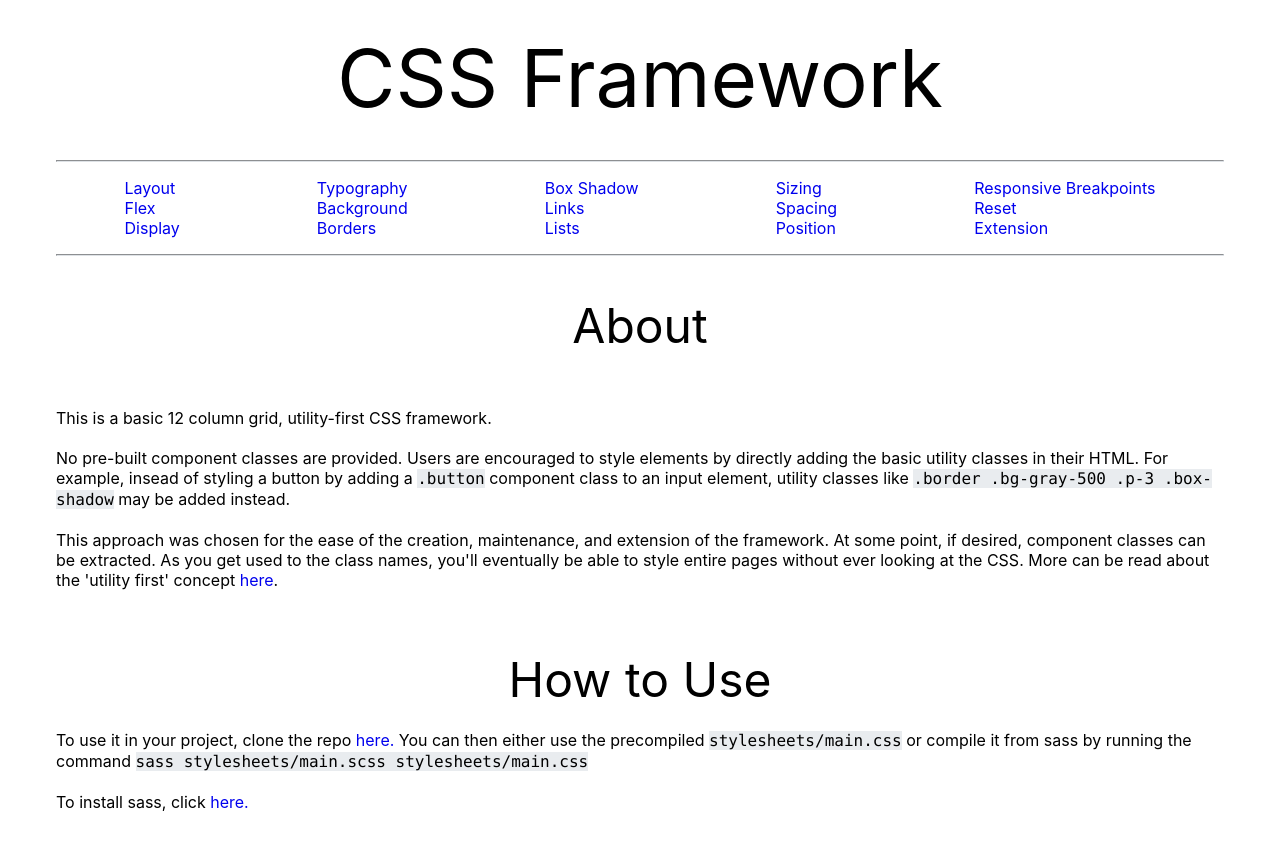
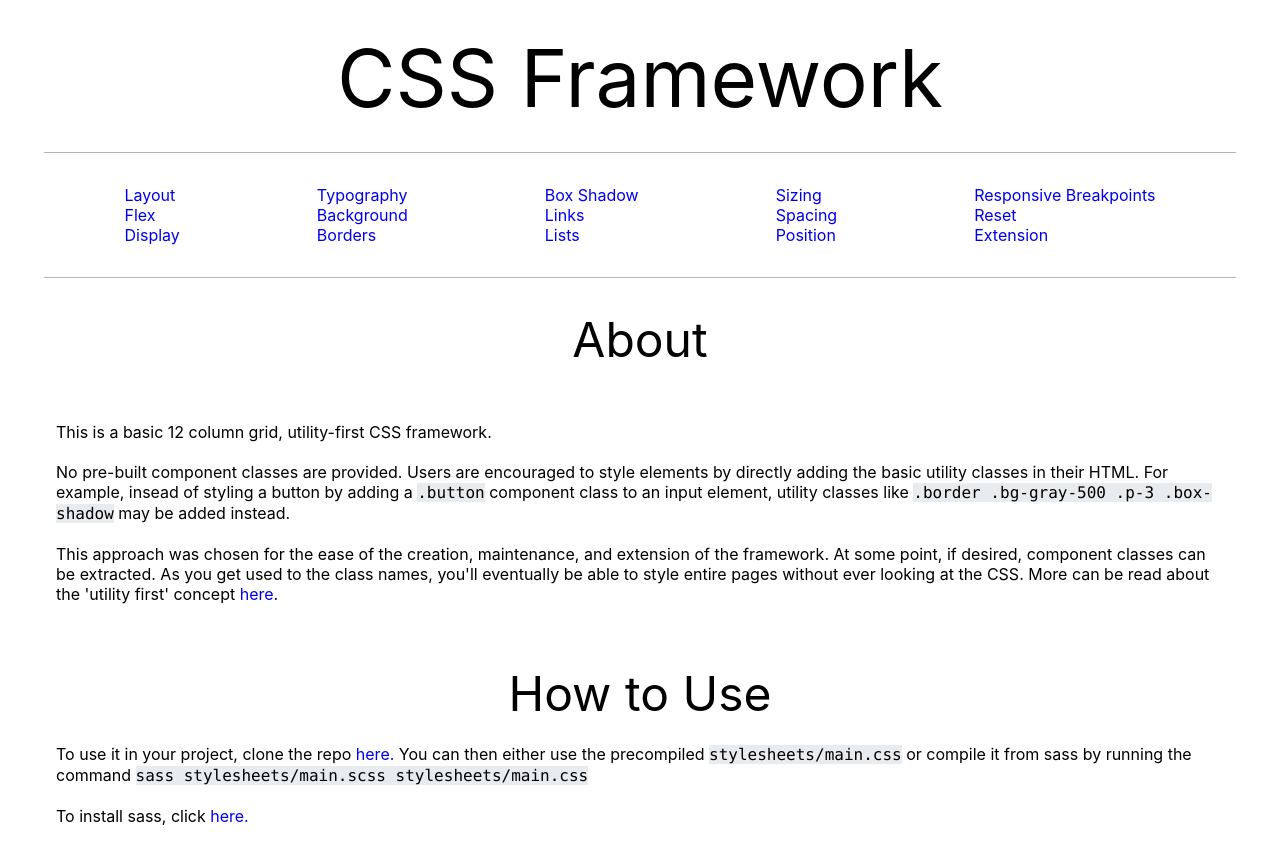
Before and after one commit to esteban90-dev/css-framework-site, a Jekyll site: the page built from index.html, in a window 1280 px wide. Shown: the top 864 px of the page. Built offline with Jekyll 4.4.1, drawn with Linux system fonts in a browser that asks for light colours.

Commit message:
replace hr tags with borders

```diff
--- a/_layouts/default.html
+++ b/_layouts/default.html
@@ -15,9 +15,8 @@
         </header>
       </div>
       <div class="row">
-        <nav class="col-12">
-          <hr class="border-color-gray-300">
-          <ul class="list list-inside display-flex_lg flex-wrap justify-around mt-3 mb-3">
+        <nav class="col-12 border-top border-bottom border-color-gray-500 pt-4 pb-4">
+          <ul class="list list-inside display-flex_lg flex-wrap justify-around">
             <div>
               <li><a href="./layout.html" class="link-no-underline">Layout</a></li>
               <li><a href="./flex.html" class="link-no-underline">Flex</a></li>
@@ -44,7 +43,6 @@
               <li><a href="./extension.html" class="link-no-underline">Extension</a></li>
             </div>
           </ul>
-          <hr class="border-color-gray-300">
         </nav>
         <article class="col-12">
           {{ content }}
```
